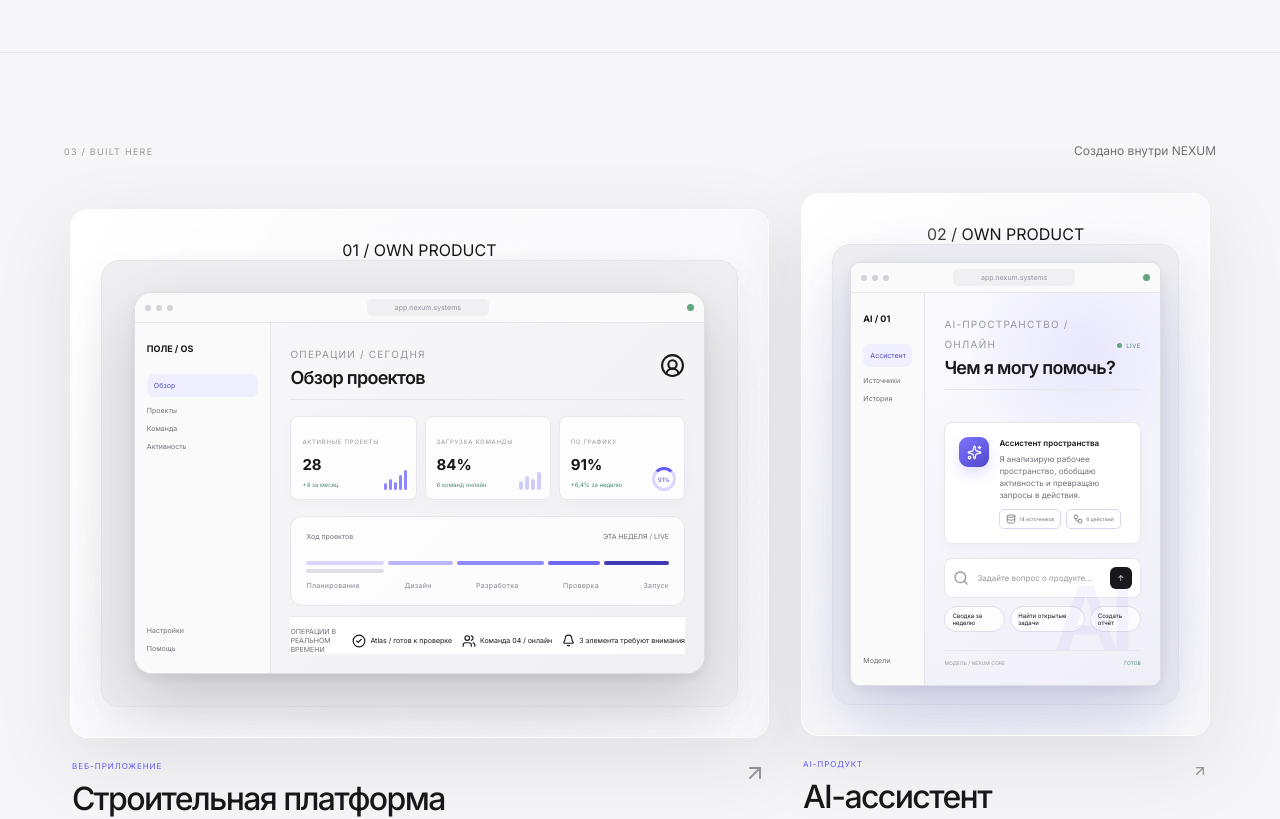
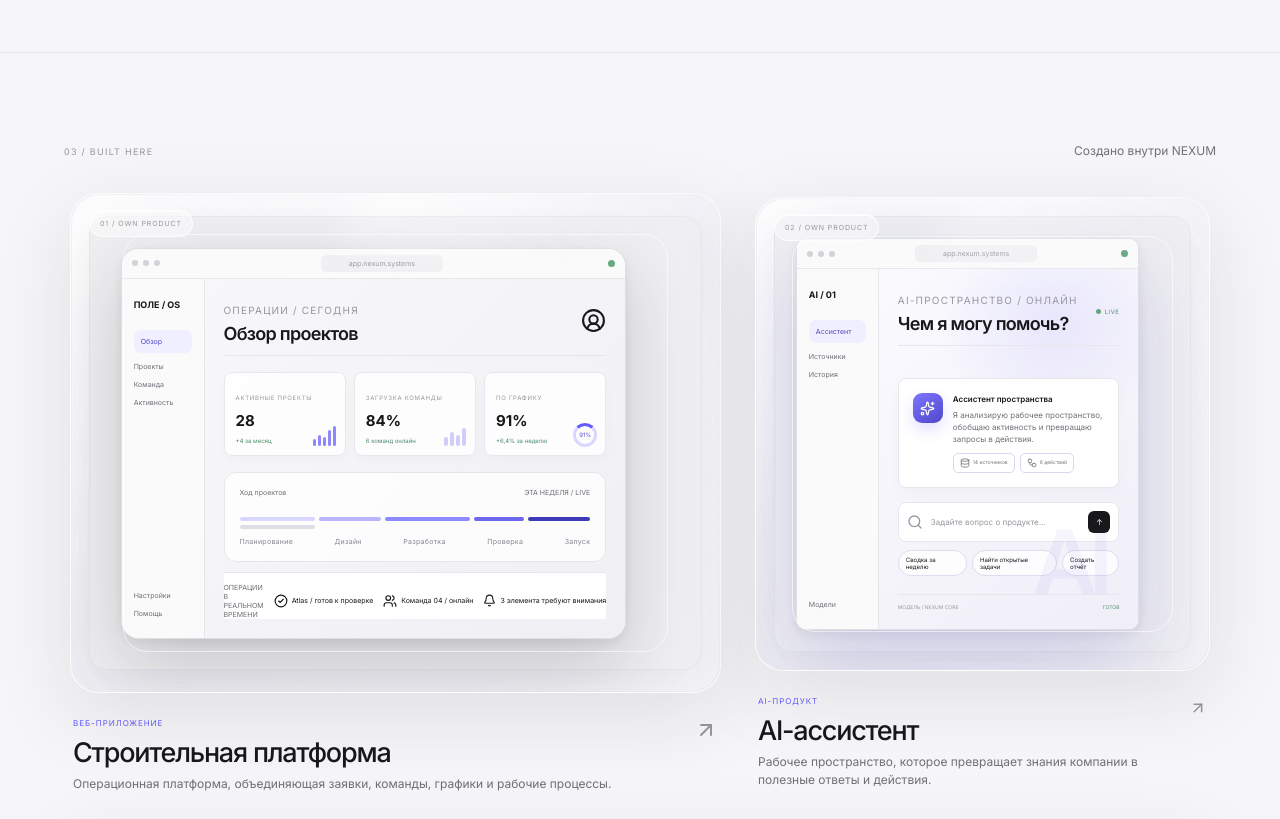
Before and after one commit to borzenkoofficial-lab/Nexum_Digital_Agency, a React (Vite) app: page / in a window 1280 px wide. Shown: the part 4020-4839 px from the top of the page. Built offline with nearby package versions, Linux system fonts and the light colour scheme.

Commit message:
style: add immersive product showcase stages

```diff
--- a/src/styles/global.css
+++ b/src/styles/global.css
@@ -1173,3 +1173,27 @@ nav button{position:relative}nav button.active{color:var(--ink)}nav button.activ
 @media(max-width:900px){.hero-glass-panel{min-width:140px;padding:10px 12px}.hero-glass-panel-b{right:-2%}.hero-glass-panel-c{left:4%}}
 @media(max-width:600px){.hero-glass-panel{display:none}.cloud-orbit:before{inset:12% 5%}.orbit-line-c{width:90%;left:5%}}
 @media(prefers-reduced-motion:reduce){.hero-glass-panel,.orbit-core,.orbit-chip{animation:none}}
+
+/* Product showcase glass stage */
+.cloud-project-grid{grid-template-columns:repeat(12,minmax(0,1fr));gap:22px}
+.cloud-project{position:relative;border:0;background:transparent;text-align:left;min-width:0}
+.cloud-project-1,.cloud-project-4,.cloud-project-7{grid-column:span 7}
+.cloud-project-2,.cloud-project-5,.cloud-project-8{grid-column:span 5}
+.cloud-project-3,.cloud-project-6{grid-column:span 5}
+.cloud-project-visual{position:relative;min-height:420px;border-radius:28px;padding:18px;display:flex;align-items:center;justify-content:center;overflow:hidden;background:radial-gradient(circle at 50% 25%,rgba(255,255,255,.9),rgba(239,239,246,.5) 55%,rgba(220,220,232,.35));isolation:isolate}
+.cloud-project-visual:after{content:'';position:absolute;inset:8%;border:1px solid rgba(255,255,255,.6);border-radius:24px;pointer-events:none}
+.project-glass-index{position:absolute;z-index:4;top:16px;left:18px;font-size:7px;letter-spacing:.13em;color:var(--subtle);padding:8px 10px;border:1px solid rgba(255,255,255,.75);background:rgba(255,255,255,.42);backdrop-filter:blur(15px);-webkit-backdrop-filter:blur(15px);border-radius:999px;box-shadow:inset 0 1px rgba(255,255,255,.8)}
+.project-glass-reflection{position:absolute;z-index:3;width:65%;height:28%;top:-8%;right:-8%;background:linear-gradient(130deg,rgba(255,255,255,.5),transparent 70%);filter:blur(20px);transform:rotate(12deg);pointer-events:none}
+.cloud-project-visual .browser,.cloud-project-visual .website-scene,.cloud-project-visual .plugin-panel,.cloud-project-visual .telegram-window{width:92%;transition:transform .7s cubic-bezier(.16,1,.3,1),filter .7s ease}
+.cloud-project-visual .phone{transition:transform .7s cubic-bezier(.16,1,.3,1),filter .7s ease}
+.cloud-project:hover .cloud-project-visual .browser{transform:perspective(1200px) rotateX(3deg) rotateY(-4deg) translateY(-12px) scale(1.025)}
+.cloud-project:hover .cloud-project-visual .phone{transform:perspective(1200px) rotateY(-7deg) rotateX(3deg) translateY(-12px) scale(1.025)}
+.cloud-project:hover .cloud-project-visual .website-scene,.cloud-project:hover .cloud-project-visual .plugin-panel,.cloud-project:hover .cloud-project-visual .telegram-window{transform:perspective(1200px) rotateX(3deg) rotateY(3deg) translateY(-12px) scale(1.025)}
+.cloud-project-meta{padding:17px 3px 8px}
+.cloud-project-meta h3{font-size:27px;letter-spacing:-.045em}
+.cloud-project-meta p{max-width:600px}
+.cloud-project-1 .cloud-project-visual{min-height:500px}
+.cloud-project-4 .cloud-project-visual,.cloud-project-7 .cloud-project-visual{min-height:470px}
+@media(max-width:900px){.cloud-project-1,.cloud-project-2,.cloud-project-3,.cloud-project-4,.cloud-project-5,.cloud-project-6,.cloud-project-7,.cloud-project-8{grid-column:1/-1}.cloud-project-visual,.cloud-project-1 .cloud-project-visual,.cloud-project-4 .cloud-project-visual,.cloud-project-7 .cloud-project-visual{min-height:360px}}
+@media(max-width:600px){.cloud-project-visual{min-height:270px;border-radius:20px;padding:10px}.project-glass-index{top:10px;left:10px}.cloud-project-meta h3{font-size:23px}.cloud-project-visual .browser,.cloud-project-visual .website-scene,.cloud-project-visual .plugin-panel,.cloud-project-visual .telegram-window{width:96%}}
+@media(prefers-reduced-motion:reduce){.cloud-project-visual .browser,.cloud-project-visual .phone,.cloud-project-visual .website-scene,.cloud-project-visual .plugin-panel,.cloud-project-visual .telegram-window{transition:none}}
```
